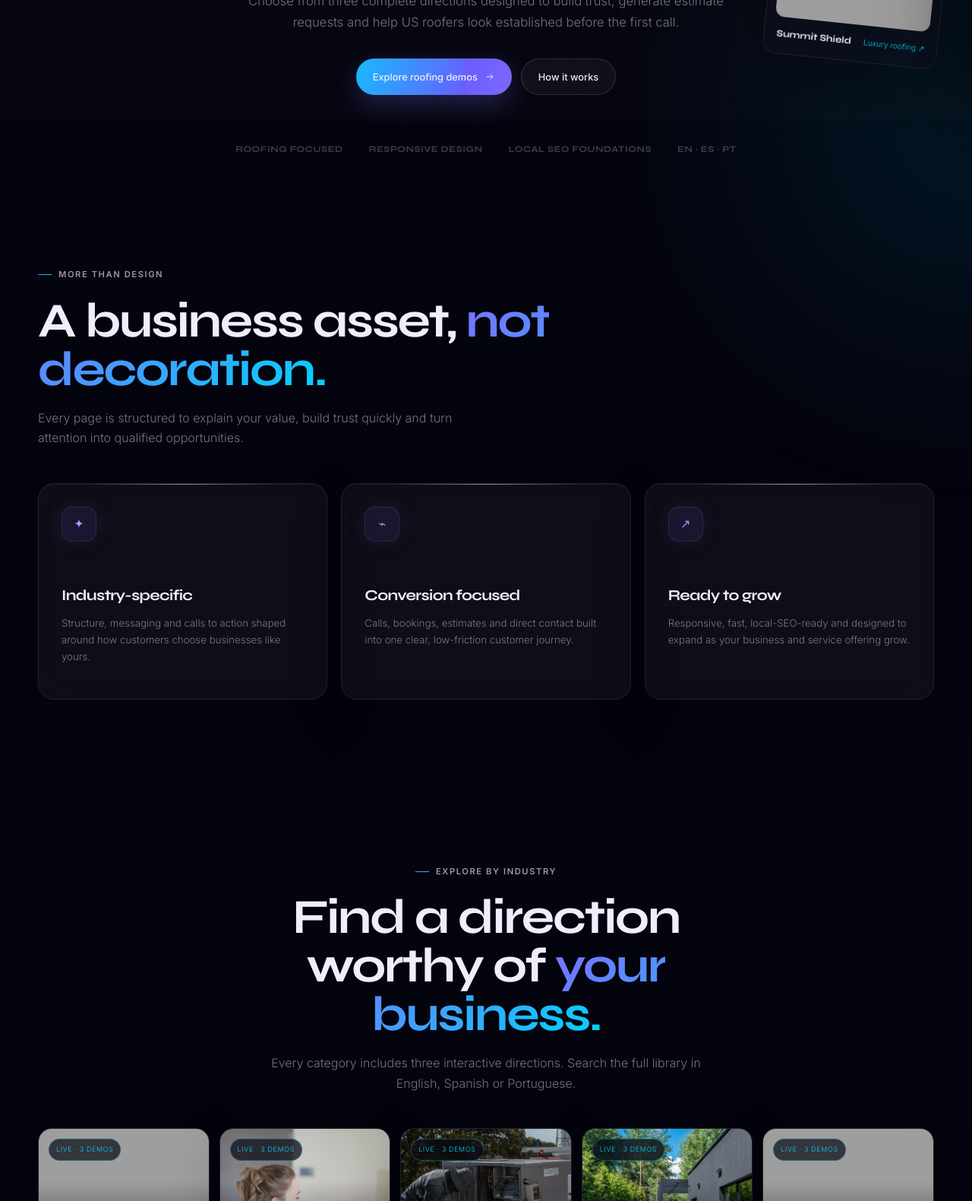
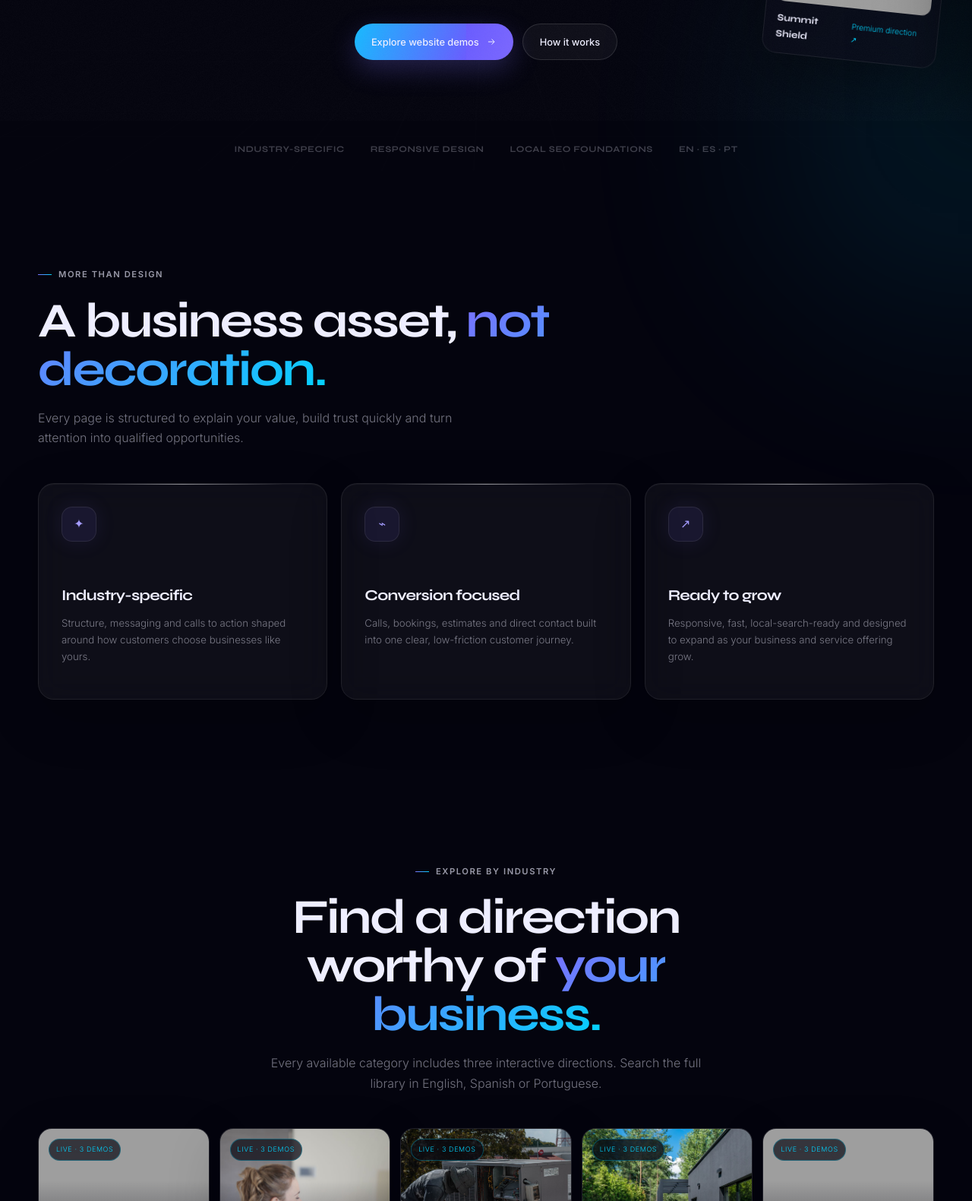
Before and after one commit to Hosi34521/Iluminity-Web, a plain HTML site: page index.html in a window 1280 px wide. Shown: the part 641-2222 px from the top of the page at 76% size. Drawn offline with Linux system fonts and the light colour scheme; grey boxes are pictures that could not be loaded.

Commit message:
Align homepage positioning with full industry library

```diff
--- a/index.html
+++ b/index.html
@@ -4,9 +4,9 @@
   <meta charset="UTF-8">
   <meta name="viewport" content="width=device-width, initial-scale=1.0">
   <meta name="theme-color" content="#04040e">
-  <meta name="description" content="Premium conversion-focused websites for US roofing companies. Explore three complete interactive demos before choosing a direction.">
-  <title>Iluminity — Premium websites for roofing companies</title>
-  <link rel="stylesheet" href="assets/css/styles.css?v=20260701-final">
+  <meta name="description" content="Premium conversion-focused websites for US local-service businesses. Explore complete interactive demos by industry before choosing a direction.">
+  <title>Iluminity — Premium websites for local businesses</title>
+  <link rel="stylesheet" href="assets/css/styles.css?v=20260716-final">
 </head>
 <body data-base="">
   <div data-header></div>
@@ -21,18 +21,18 @@
       </article>
       <article class="floating-card float-two">
         <img src="https://images.unsplash.com/photo-1600607687920-4e2a09cf159d?auto=format&fit=crop&w=600&q=80" alt="Summit Shield roofing website concept">
-        <div><strong>Summit Shield</strong><span>Luxury roofing ↗</span></div>
+        <div><strong>Summit Shield</strong><span>Premium direction ↗</span></div>
       </article>
       <div class="hero-content">
         <div class="hero-badge"><span class="live-dot"></span>Interactive library · 30 website concepts live</div>
-        <h1>Premium websites built for <span class="gradient-text">roofing companies.</span></h1>
-        <p class="hero-copy">Choose from three complete directions designed to build trust, generate estimate requests and help US roofers look established before the first call.</p>
+        <h1>Premium websites built for <span class="gradient-text">local businesses.</span></h1>
+        <p class="hero-copy">Explore complete industry-specific directions designed to build trust, simplify customer decisions and create a clear path to contact your business.</p>
         <div class="hero-actions">
-          <a class="btn btn-primary" href="roofing/">Explore roofing demos <svg viewBox="0 0 24 24" fill="none"><path d="M5 12h14M13 6l6 6-6 6" stroke="currentColor" stroke-width="1.7"/></svg></a>
+          <button class="btn btn-primary" data-open-drawer>Explore website demos <svg viewBox="0 0 24 24" fill="none"><path d="M5 12h14M13 6l6 6-6 6" stroke="currentColor" stroke-width="1.7"/></svg></button>
           <a class="btn" href="servicios.html">How it works</a>
         </div>
       </div>
-      <div class="trust-row"><span>ROOFING FOCUSED</span><span>RESPONSIVE DESIGN</span><span>LOCAL SEO FOUNDATIONS</span><span>EN · ES · PT</span></div>
+      <div class="trust-row"><span>INDUSTRY-SPECIFIC</span><span>RESPONSIVE DESIGN</span><span>LOCAL SEO FOUNDATIONS</span><span>EN · ES · PT</span></div>
     </section>
 
     <section class="section">
@@ -50,7 +50,7 @@
             <div class="value-icon">⌁</div><h3>Conversion focused</h3><p>Calls, bookings, estimates and direct contact built into one clear, low-friction customer journey.</p>
           </article>
           <article class="glass-card value-card reveal">
-            <div class="value-icon">↗</div><h3>Ready to grow</h3><p>Responsive, fast, local-SEO-ready and designed to expand as your business and service offering grow.</p>
+            <div class="value-icon">↗</div><h3>Ready to grow</h3><p>Responsive, fast, local-search-ready and designed to expand as your business and service offering grow.</p>
           </article>
         </div>
       </div>
@@ -61,7 +61,7 @@
         <div class="section-head center reveal">
           <span class="eyebrow">Explore by industry</span>
           <h2>Find a direction worthy of <span class="gradient-text">your business.</span></h2>
-          <p>Every category includes three interactive directions. Search the full library in English, Spanish or Portuguese.</p>
+          <p>Every available category includes three interactive directions. Search the full library in English, Spanish or Portuguese.</p>
         </div>
         <div class="catalog-preview">
           <a class="catalog-tile glass-card reveal is-live" href="roofing/"><span class="tile-status">Live · 3 demos</span><img src="https://images.unsplash.com/photo-1632759145351-1d592919f522?auto=format&fit=crop&w=600&q=80" alt="Roofing website demos"><div><h3>Roofing</h3><p>Techos · Telhados</p></div></a>
@@ -85,7 +85,7 @@
   </main>
 
   <div data-footer></div>
-  <script src="assets/js/catalog.js?v=20260701-final"></script>
-  <script src="assets/js/app.js?v=20260701-final"></script>
+  <script src="assets/js/catalog.js?v=20260716-final"></script>
+  <script src="assets/js/app.js?v=20260716-final"></script>
 </body>
 </html>
```
